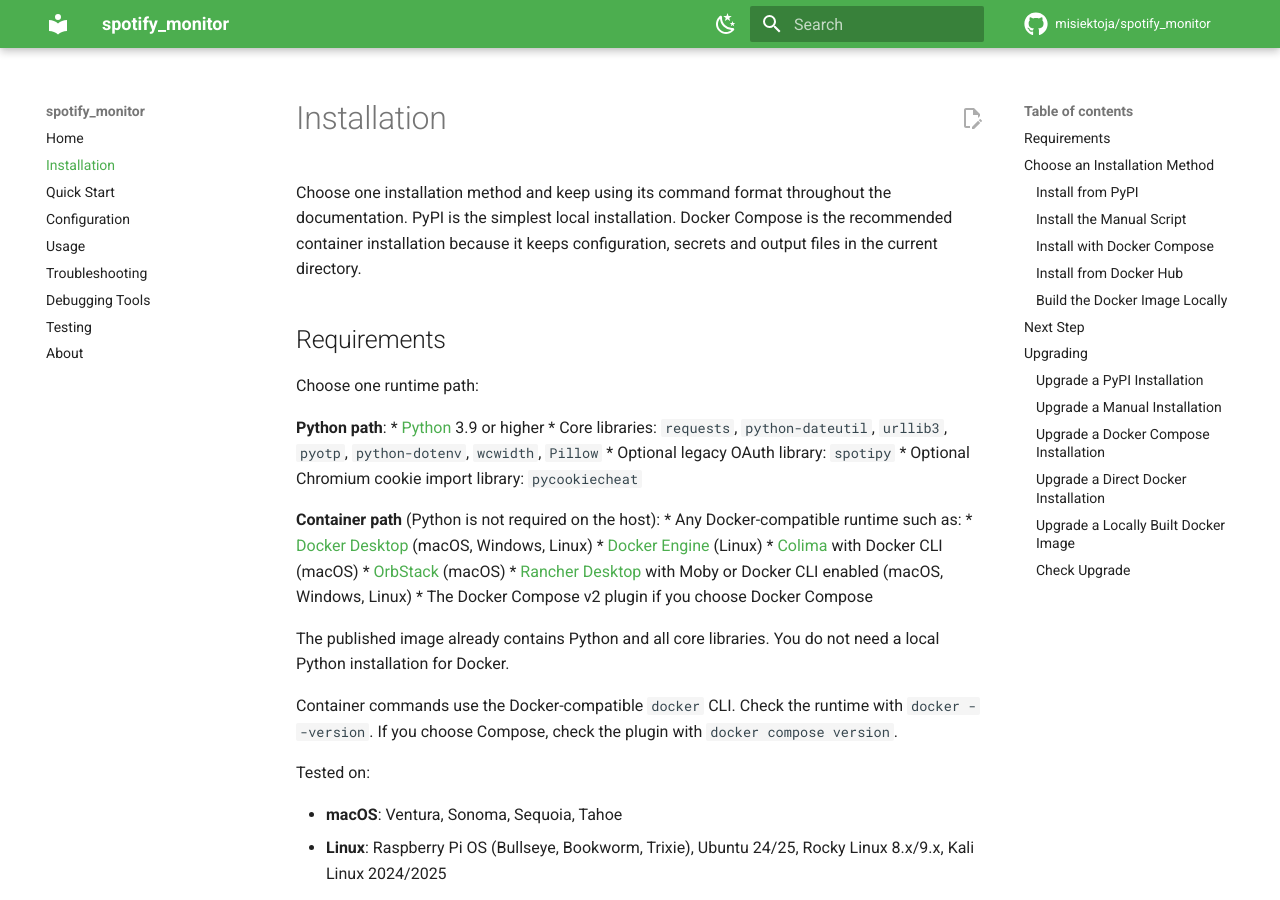
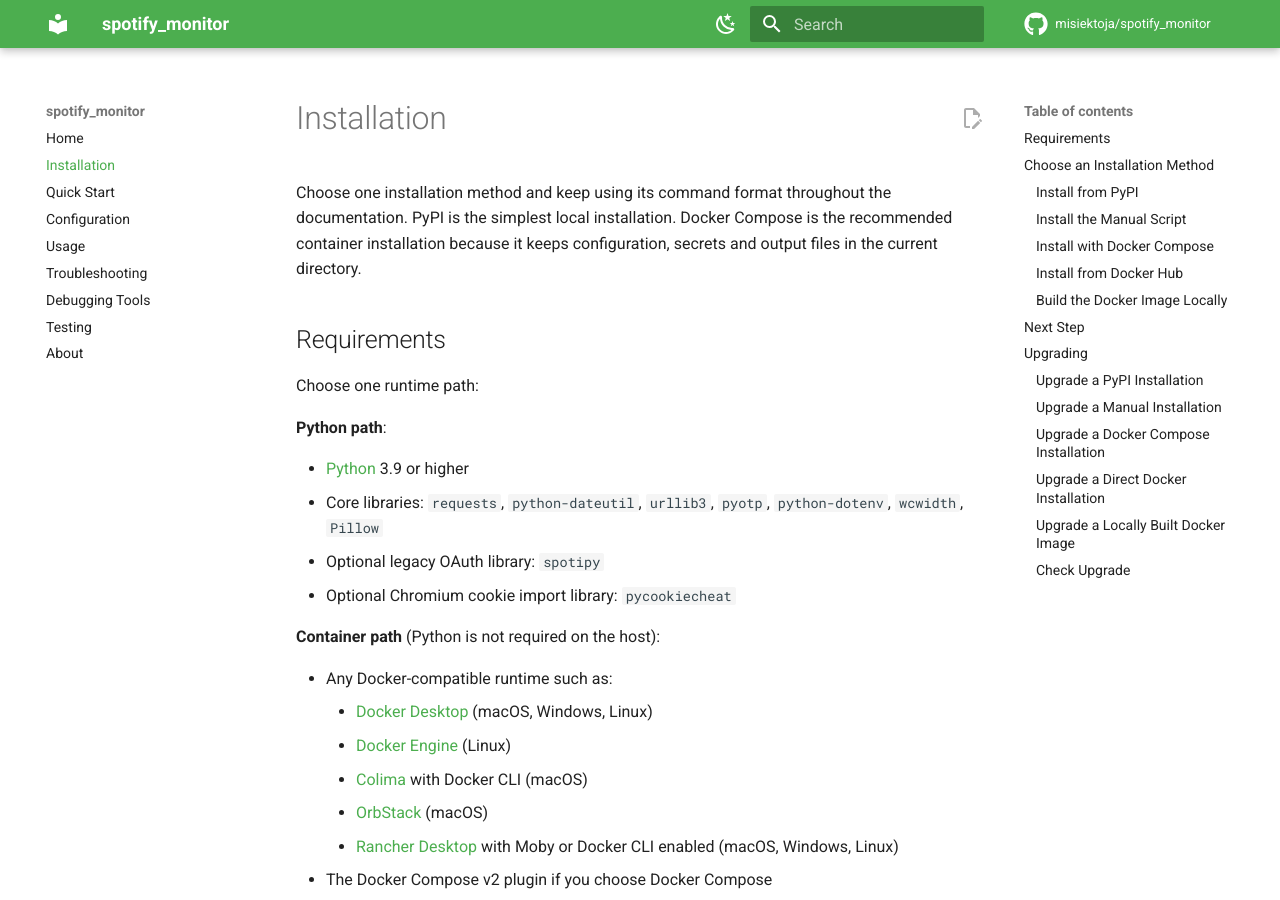
Before and after one commit to misiektoja/spotify_monitor, an MkDocs documentation site: the page built from docs/installation.md, in a window 1280 px wide and 900 px high. Built offline with MkDocs 1.6.1 and Material for MkDocs 9.7.7, drawn with Linux system fonts in a browser that asks for light colours; comment, search, counter and statistics services are not loaded.

```diff
--- a/docs/installation.md
+++ b/docs/installation.md
@@ -8,19 +8,21 @@ Choose one installation method and keep using its command format throughout the
 Choose one runtime path:
 
 **Python path**:
-  * [Python](https://www.python.org/downloads/) 3.9 or higher
-  * Core libraries: `requests`, `python-dateutil`, `urllib3`, `pyotp`, `python-dotenv`, `wcwidth`, `Pillow`
-  * Optional legacy OAuth library: `spotipy`
-  * Optional Chromium cookie import library: `pycookiecheat`
+
+- [Python](https://www.python.org/downloads/) 3.9 or higher
+- Core libraries: `requests`, `python-dateutil`, `urllib3`, `pyotp`, `python-dotenv`, `wcwidth`, `Pillow`
+- Optional legacy OAuth library: `spotipy`
+- Optional Chromium cookie import library: `pycookiecheat`
 
 **Container path** (Python is not required on the host):
-  * Any Docker-compatible runtime such as:
-    * [Docker Desktop](https://docs.docker.com/get-started/get-docker/) (macOS, Windows, Linux)
-    * [Docker Engine](https://docs.docker.com/engine/install/) (Linux)
-    * [Colima](https://colima.run/docs/installation/) with Docker CLI (macOS)
-    * [OrbStack](https://docs.orbstack.dev/quick-start) (macOS)
-    * [Rancher Desktop](https://docs.rancherdesktop.io/getting-started/installation/) with Moby or Docker CLI enabled (macOS, Windows, Linux)
-  * The Docker Compose v2 plugin if you choose Docker Compose
+
+- Any Docker-compatible runtime such as:
+    - [Docker Desktop](https://docs.docker.com/get-started/get-docker/) (macOS, Windows, Linux)
+    - [Docker Engine](https://docs.docker.com/engine/install/) (Linux)
+    - [Colima](https://colima.run/docs/installation/) with Docker CLI (macOS)
+    - [OrbStack](https://docs.orbstack.dev/quick-start) (macOS)
+    - [Rancher Desktop](https://docs.rancherdesktop.io/getting-started/installation/) with Moby or Docker CLI enabled (macOS, Windows, Linux)
+- The Docker Compose v2 plugin if you choose Docker Compose
 
 The published image already contains Python and all core libraries. You do not need a local Python installation for Docker.
 
```
